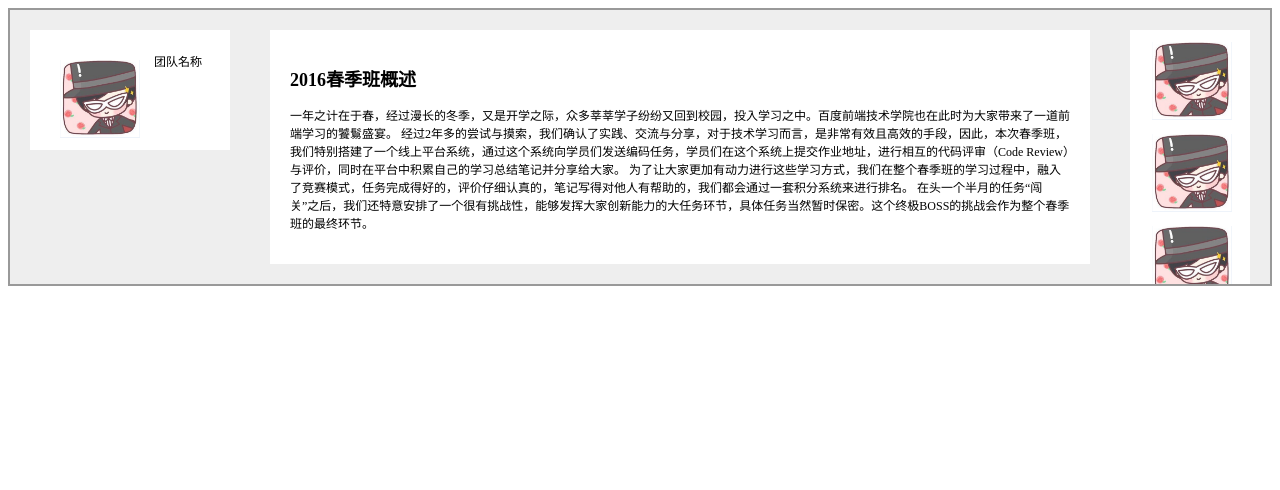
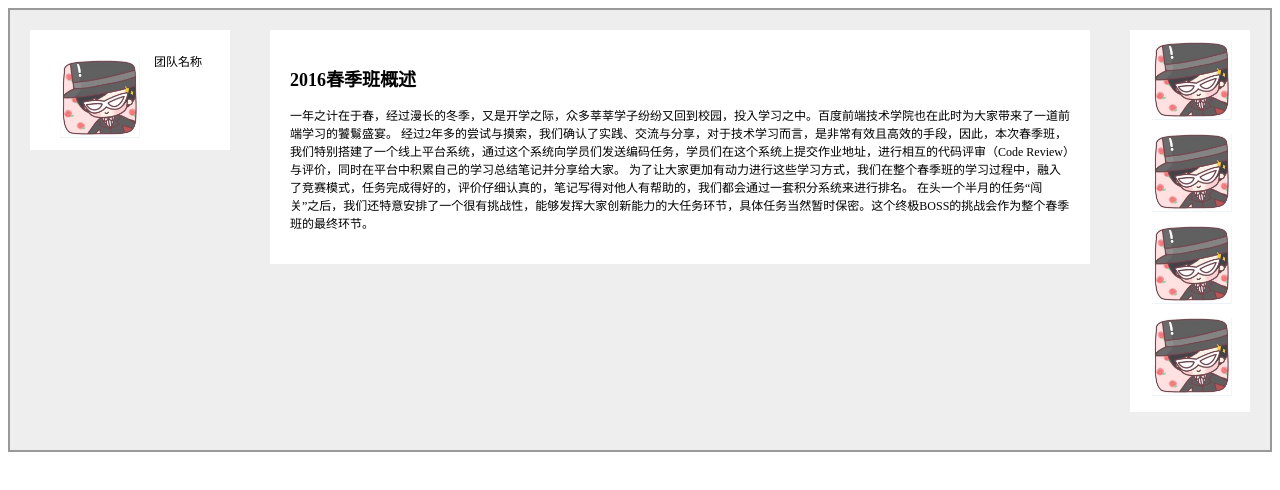
Before and after one commit to study-group123/Baidu_IFE_TASK, a plain HTML site: page task003/index.html in a window 1280 px wide. Drawn offline with Linux system fonts and the light colour scheme.

Commit message:
min-height

```diff
--- a/task003/index.html
+++ b/task003/index.html
@@ -7,7 +7,7 @@
         body{font-family: "microsoft yahei"; font-size: 12px;box-sizing:content-box;}
 		.left-content img{width:80px;position: relative;top:30px;left:30px;}
 		.right-content img{width:80px;}
-        .main-content  {position:relative;background-color: #eee; padding: 20px; border: 2px solid #999; overflow: auto;}
+        .main-content  {position:relative;background-color: #eee; padding: 20px; border: 2px solid #999; min-height:400px}
         .left-content  {width:200px;height:120px;position:absolute;top:20px;left:20px;background-color: #fff;}
 		 .left-content p {position:absolute;top:10px;right:28px;}
         .center-content{margin: 0px 160px 0 240px;padding: 20px;background-color: #fff;}
```
